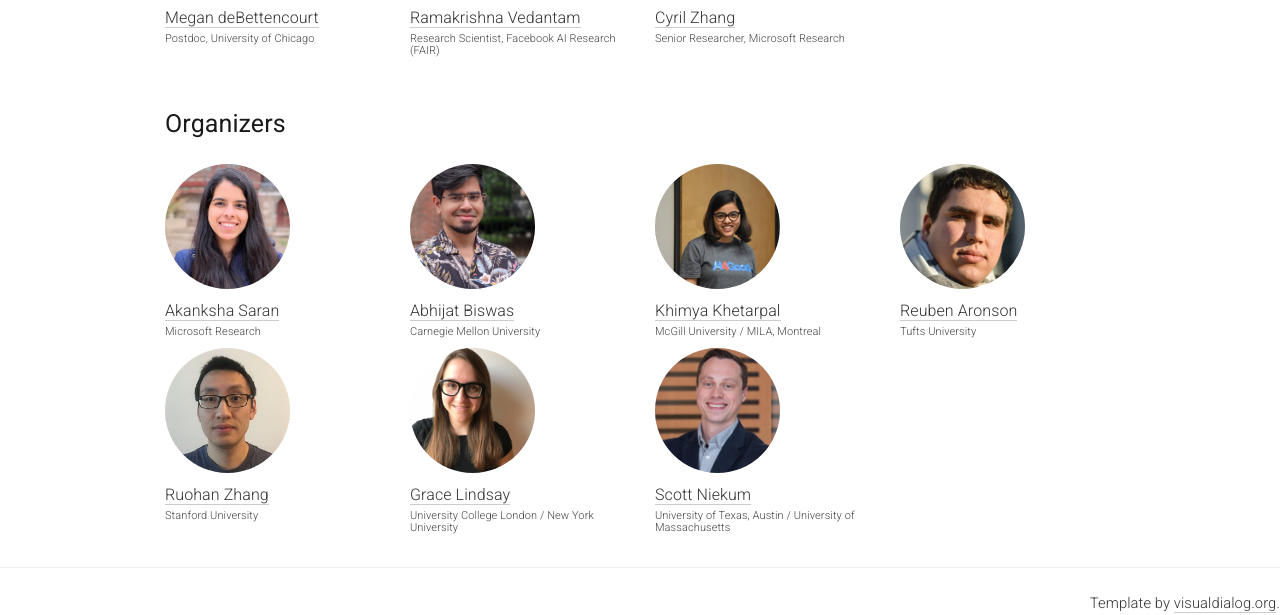
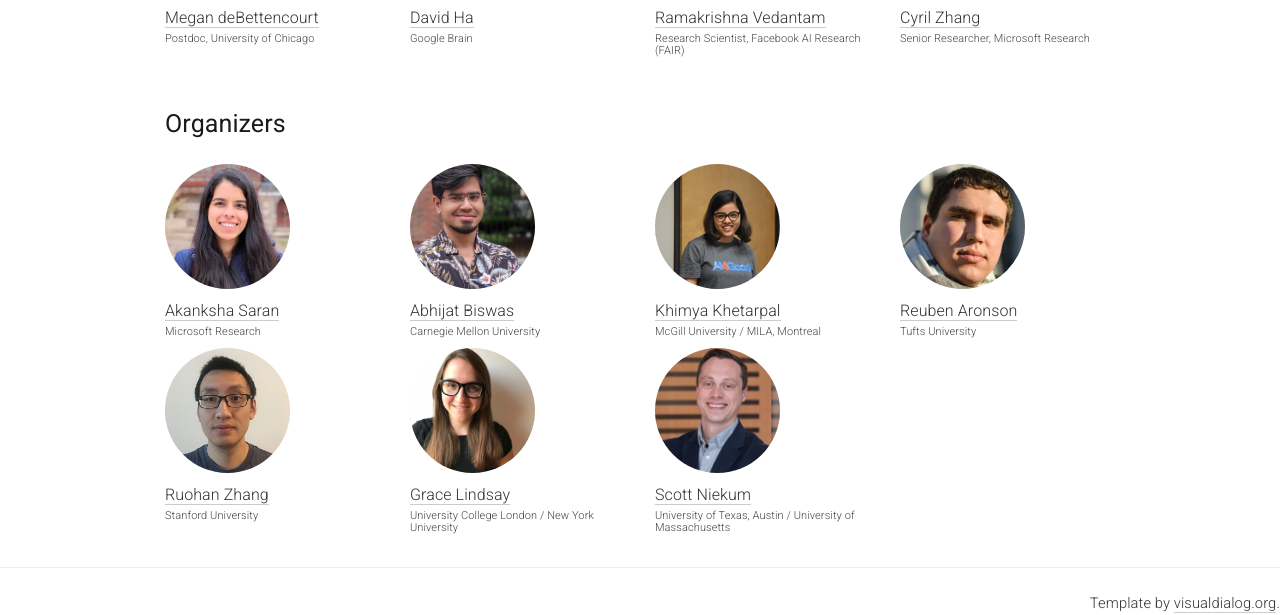
Before and after one commit to attention-learning-workshop/attention-learning-workshop.github.io, a Jekyll site: the page built from _pages/home_2022.md, in a window 1280 px wide and 900 px high, scrolled down 4262 px, cut to the strip 285-900 px from the top of the window. Built offline with Jekyll 4.4.1, drawn with Linux system fonts in a browser that asks for light colours; nearby versions of some CDN libraries.

Commit message:
add David Ha as panelist

```diff
--- a/_data/panelists.yml
+++ b/_data/panelists.yml
@@ -2,6 +2,12 @@
   url: http://home.uchicago.edu/~debetten/
   photo: MdB.jpg
   affil: Postdoc, University of Chicago
+  category: panelists
+
+- name: David Ha
+  url: https://research.google/people/105004/
+  photo: DH.png
+  affil: Google Brain
   category: panelists
 
 - name: Ramakrishna Vedantam
```
Also changed, not shown: 2022/img/panelists/DH.png (added).
